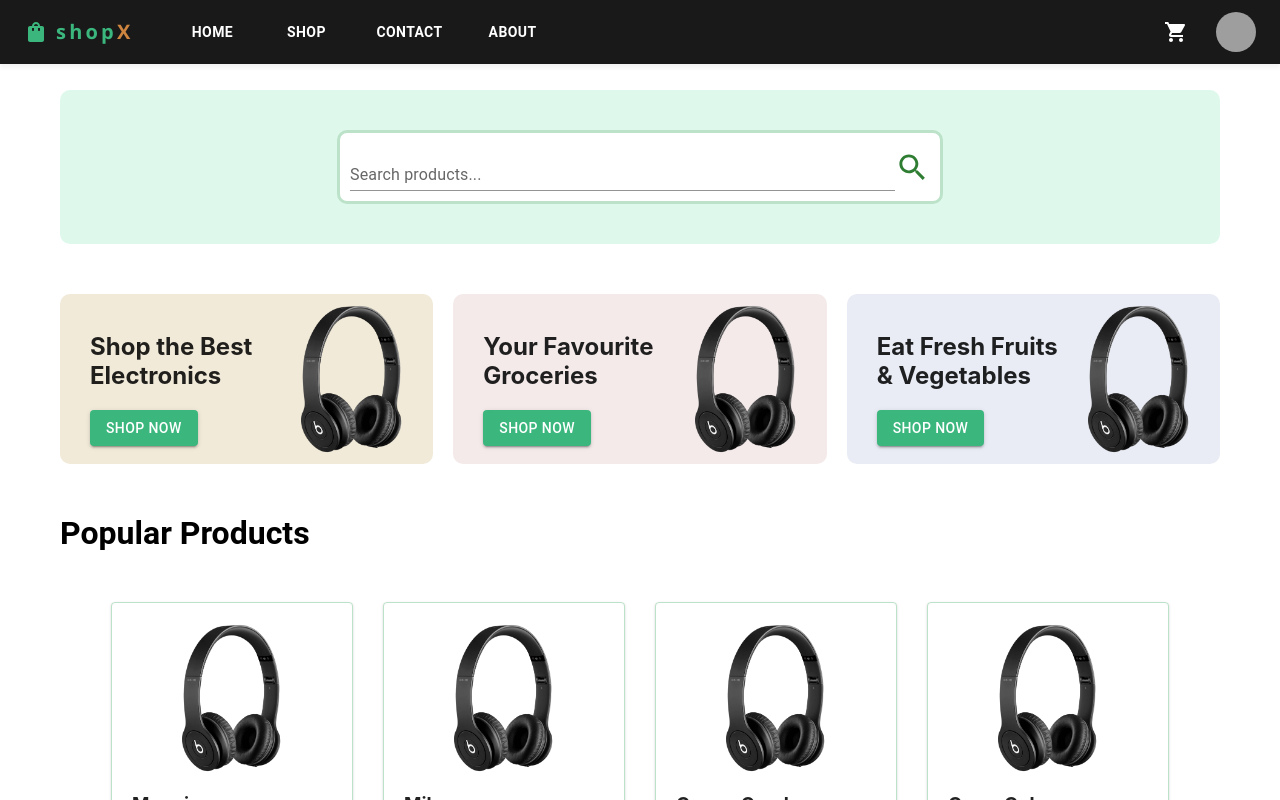
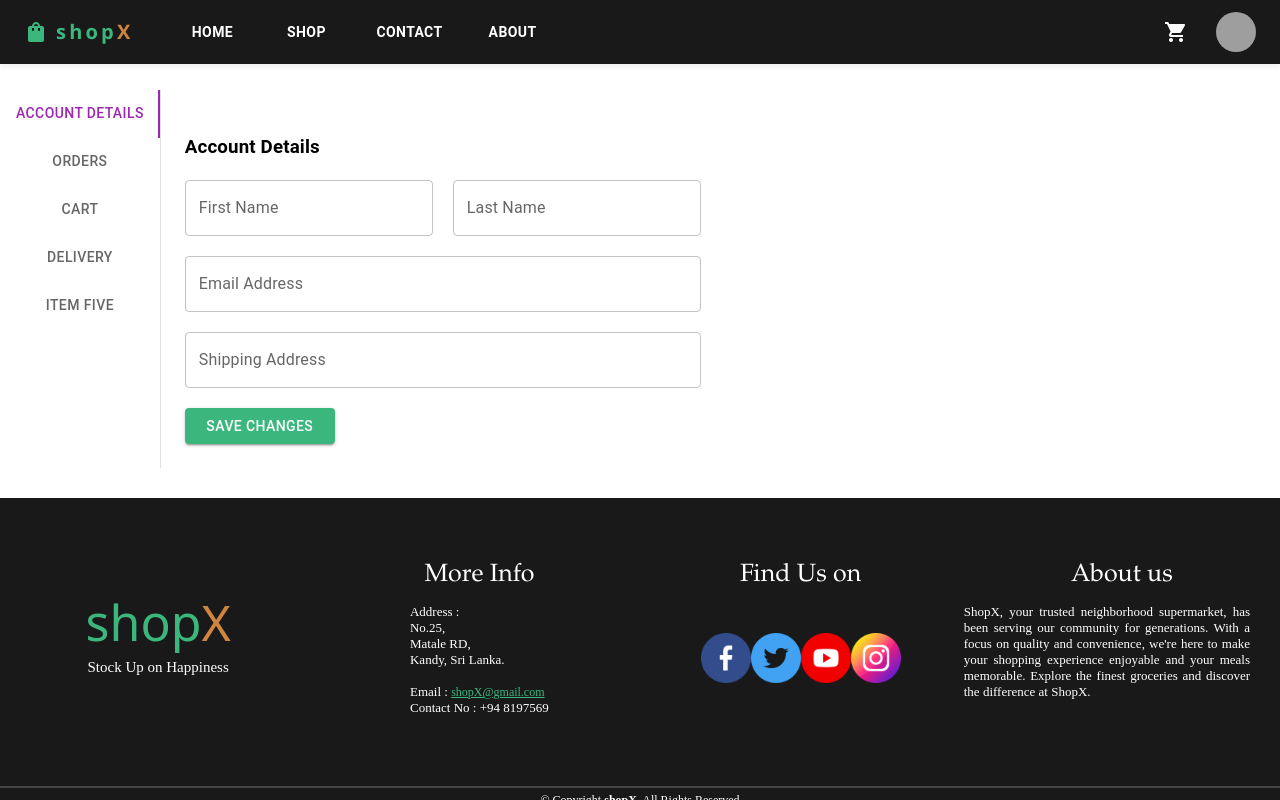
Before and after one commit to PrincipleCoders/Supermarket-Frontend, a React (Vite) app: page / in a window 1280 px wide. Shown: the top 800 px of the page. Built offline with nearby package versions, Linux system fonts and the light colour scheme; grey boxes are pictures that could not be loaded.

Commit message:
Account Details done

```diff
--- a/src/App.jsx
+++ b/src/App.jsx
@@ -4,14 +4,16 @@ import viteLogo from '/vite.svg'
 import Header from './components/header'
 import Shop from './container/shop'
 import Footer from './components/footer'
+import Profile from './container/profile'
 
 function App() {
-  const [count, setCount] = useState(0)
+
 
   return (
     <>
       <Header/>
-      <Shop/>
+      {/* <Shop/> */}
+      <Profile/>
       <Footer/>
     </>
   )
--- /dev/null
+++ b/src/container/accountDetails.jsx
@@ -0,0 +1,70 @@
+
+import React, { useEffect } from 'react';
+import TextField from '@mui/material/TextField';
+import Button from '@mui/material/Button';
+
+import { useState } from 'react';
+import '../styles/AccountDetails.css'
+
+
+
+const AccountDetails = (props) => {
+
+    const [fname, setfName] = useState(props.fname || '');
+    const [lname, setlName] = useState(props.lname || '');
+    const [address, setAddress] = useState(props.address || '');
+    const [email, setEmail] = useState(props.email || '');
+
+
+    const handleSubmit = (event) => {
+        event.preventDefault();
+        console.log('First Name:', fname);
+        console.log('Last Name:', lname);
+        console.log('Email Address:', email);
+        console.log('Shipping Address:', address);
+
+    };
+
+
+    return (
+        <div>
+                <form onSubmit={handleSubmit}>
+            <h3 className='ac-details-headding'>Account Details</h3>
+            <div className="account-details">
+                    <div className="profile-name">
+                    <TextField
+                            id="fname"
+                            label="First Name"
+                            defaultValue={fname}
+                            onChange={(e) => setfName(e.target.value)} // Update the state when the input changes
+                        />
+                        <TextField
+                            id="lname"
+                            label="Last Name"
+                            defaultValue={lname}
+                            onChange={(e) => setlName(e.target.value)} // Update the state when the input changes
+                        />
+
+                    </div>
+
+                    <TextField
+                        id="email"
+                        label="Email Address"
+                        defaultValue={email}
+                        onChange={(e) => setEmail(e.target.value)} // Update the state when the input changes
+                    />
+                    <TextField
+                        id="address"
+                        label="Shipping Address"
+                        defaultValue={address}
+                        onChange={(e) => setAddress(e.target.value)} // Update the state when the input changes
+                    />
+
+                    <Button type="submit" variant='contained' color='success' sx={{ backgroundColor: "#3bb77e", width: '150px' }}>Save Changes</Button>
+            </div>
+                </form>
+        </div>
+    );
+};
+
+export default AccountDetails;
--- /dev/null
+++ b/src/container/orders.jsx
@@ -0,0 +1 @@
+impor
--- /dev/null
+++ b/src/container/profile.jsx
@@ -0,0 +1,88 @@
+import * as React from 'react';
+import PropTypes from 'prop-types';
+import Tabs from '@mui/material/Tabs';
+import Tab from '@mui/material/Tab';
+import Typography from '@mui/material/Typography';
+import Box from '@mui/material/Box';
+import AccountDetails from './accountDetails';
+
+function TabPanel(props) {
+    const { children, value, index, ...other } = props;
+
+    return (
+        <div
+            role="tabpanel"
+            hidden={value !== index}
+            id={`vertical-tabpanel-${index}`}
+            aria-labelledby={`vertical-tab-${index}`}
+            {...other}
+        >
+            {value === index && (
+                <Box sx={{ p: 3 }}>
+                    <Typography>{children}</Typography>
+                </Box>
+            )}
+        </div>
+    );
+}
+
+TabPanel.propTypes = {
+    children: PropTypes.node,
+    index: PropTypes.number.isRequired,
+    value: PropTypes.number.isRequired,
+};
+
+function a11yProps(index) {
+    return {
+        id: `vertical-tab-${index}`,
+        'aria-controls': `vertical-tabpanel-${index}`,
+    };
+}
+
+export default function Profile() {
+    const [value, setValue] = React.useState(0);
+
+    const handleChange = (event, newValue) => {
+        setValue(newValue);
+    };
+
+    return (
+        <Box
+            sx={{ flexGrow: 1, bgcolor: 'background.paper', display: 'flex' }}
+        >
+            <Tabs
+                centered
+                orientation="vertical"
+                value={value}
+                onChange={handleChange}
+                textColor="secondary"
+                indicatorColor="secondary"
+                aria-label="Vertical tabs example"
+                sx={{ borderRight: 1, borderColor: 'divider' }}
+            >
+                <Tab label="Account Details" {...a11yProps(0)} />
+                <Tab label="Orders" {...a11yProps(1)} />
+                <Tab label="Cart" {...a11yProps(2)} />
+                <Tab label="Delivery" {...a11yProps(3)} />
+                <Tab label="Item Five" {...a11yProps(4)} />
+
+            </Tabs>
+            <TabPanel value={value} index={0}>
+                <AccountDetails/>
+            </TabPanel>
+            <TabPanel value={value} index={1}>
+                Item Two
+            </TabPanel>
+            <TabPanel value={value} index={2}>
+                Item Three
+            </TabPanel>
+            <TabPanel value={value} index={3}>
+                Item Four
+            </TabPanel>
+            <TabPanel value={value} index={4}>
+                Item Five
+            </TabPanel>
+
+        </Box>
+    );
+}
--- /dev/null
+++ b/src/styles/AccountDetails.css
@@ -0,0 +1,15 @@
+.ac-details-headding{
+    padding: 0;
+}
+.account-details{
+display: flex;
+flex-direction: column;
+gap: 20px;
+width:"100%";
+}
+.profile-name{
+    display: flex;
+    justify-content: space-between;
+    flex-wrap: wrap;
+    gap: 20px;
+}
--- a/src/styles/footer.css
+++ b/src/styles/footer.css
@@ -116,7 +116,7 @@ footer {
     font-family: "Poppins";
     font-weight: 200;
     align-self: flex-start;
-    padding: 15px;
+    padding: 0px 30px 0px 0px;
     text-align: justify;
 }
 
```
